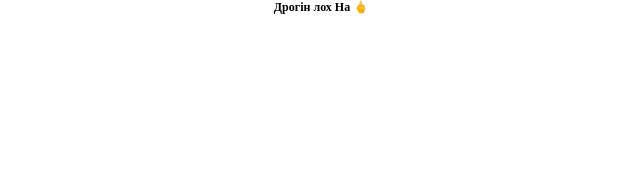
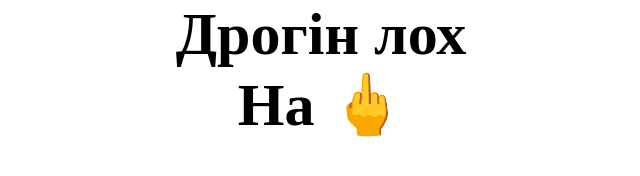
Before and after one commit to githubloverornie/drogin_loh, a plain HTML site: page index.html in a window 1280 px wide. Shown: the whole page, without its empty margins (319-959 px from the left). Drawn offline with Linux system fonts and the light colour scheme.

Commit message:
Update index.html

```diff
--- a/index.html
+++ b/index.html
@@ -21,7 +21,7 @@ margin-top: 30 px;
 .text{
 color: black;
 text-align: center;
-font-size: 12px;
+font-size: 60px;
     font-weight: bold;
 
         }
@@ -32,8 +32,12 @@ font-size: 12px;
 <div class="wrapper_text">
 <p class="text">
 Дрогін лох
-На 🖕
 </p>
 </div>
+    <div class="wrapper_text">
+        <p class="text">
+            На 🖕
+        </p>
+    </div>
 </body>
 </html>
```
